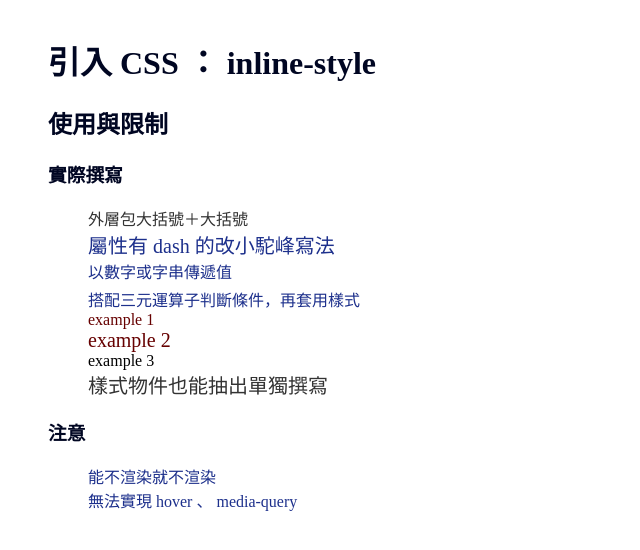
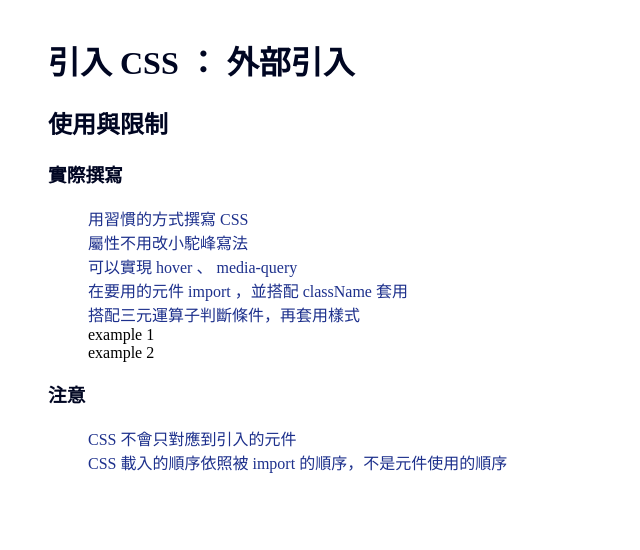
Before and after one commit to vvvvvvii/Ironman, a React (Create React App) app: page /#/menu-item/1 in a window 1280 px wide. Shown: the top 550 px of the page, without its empty margins (0-640 px from the left). Built offline with nearby package versions, Linux system fonts and the light colour scheme; data requests are answered from the project's data file.

Commit message:
課前準備

```diff
--- a/src/pages/Memo.js
+++ b/src/pages/Memo.js
@@ -1,40 +1,32 @@
-import React, { useState } from "react";
+import React from "react";
+// import ComponentA from "../components/componentA";
+// import ComponentB from "../components/componentB";
 
 function Memo() {
   // const condition = true;
   const condition = false;
-  const [show, setShow] = useState(false);
-  const styles = { fontSize: "20px", color: "#333" };
+
   return (
     <div>
-      <h1>引入 CSS ： inline-style</h1>
+      <h1>引入 CSS ： 外部引入</h1>
       <h2>使用與限制</h2>
-      <div>
       <h3>實際撰寫</h3>
       <ul>
-          <li style={{ color: "#333" }}>外層包大括號＋大括號</li>
-          <li style={{ fontSize: "20px" }}>屬性有 dash 的改小駝峰寫法</li>
-          <li style={{ lineHeight: 1.8 }}>以數字或字串傳遞值</li>
+        <li>用習慣的方式撰寫 CSS</li>
+        <li>屬性不用改小駝峰寫法</li>
+        <li>可以實現 hover 、 media-query</li>
+        <li>在要用的元件 import ，並搭配 className 套用</li>
         <li>搭配三元運算子判斷條件，再套用樣式</li>
-          <p style={{ color: condition ? "#333" : "#600" }}>example 1</p>
-          <p style={{ fontSize: "20px", color: condition ? "#333" : "#600" }}>
-            example 2
-          </p>
-          <p style={condition ? { fontSize: "20px", color: "#333" } : {}}>
-            example 3
-          </p>
-          <li style={styles}>樣式物件也能抽出單獨撰寫</li>
+        <p>example 1</p>
+        <p>example 2</p>
       </ul>
       <h3>注意</h3>
       <ul>
-          <li>能不渲染就不渲染</li>
-          {/* 比較差的做法：網頁需要做好幾件事（渲染、判斷、加樣式）才能達成目的 */}
-          <p style={{ display: show ? "inline" : "none" }}>Hello</p>
-          {/* 比較好的做法：不符合條件的話一開始就不渲染 */}
-          {show && <p>Hi</p>}
-          <li>無法實現 hover 、 media-query</li>
+        <li>CSS 不會只對應到引入的元件</li>
+        {/* <ComponentB />
+        <ComponentA /> */}
+        <li>CSS 載入的順序依照被 import 的順序，不是元件使用的順序</li>
       </ul>
-      </div>
     </div>
   );
 }
```
Also changed, not shown: src/App.js (+0 -23 lines). Lines whose indentation alone changed are shown as unchanged.
